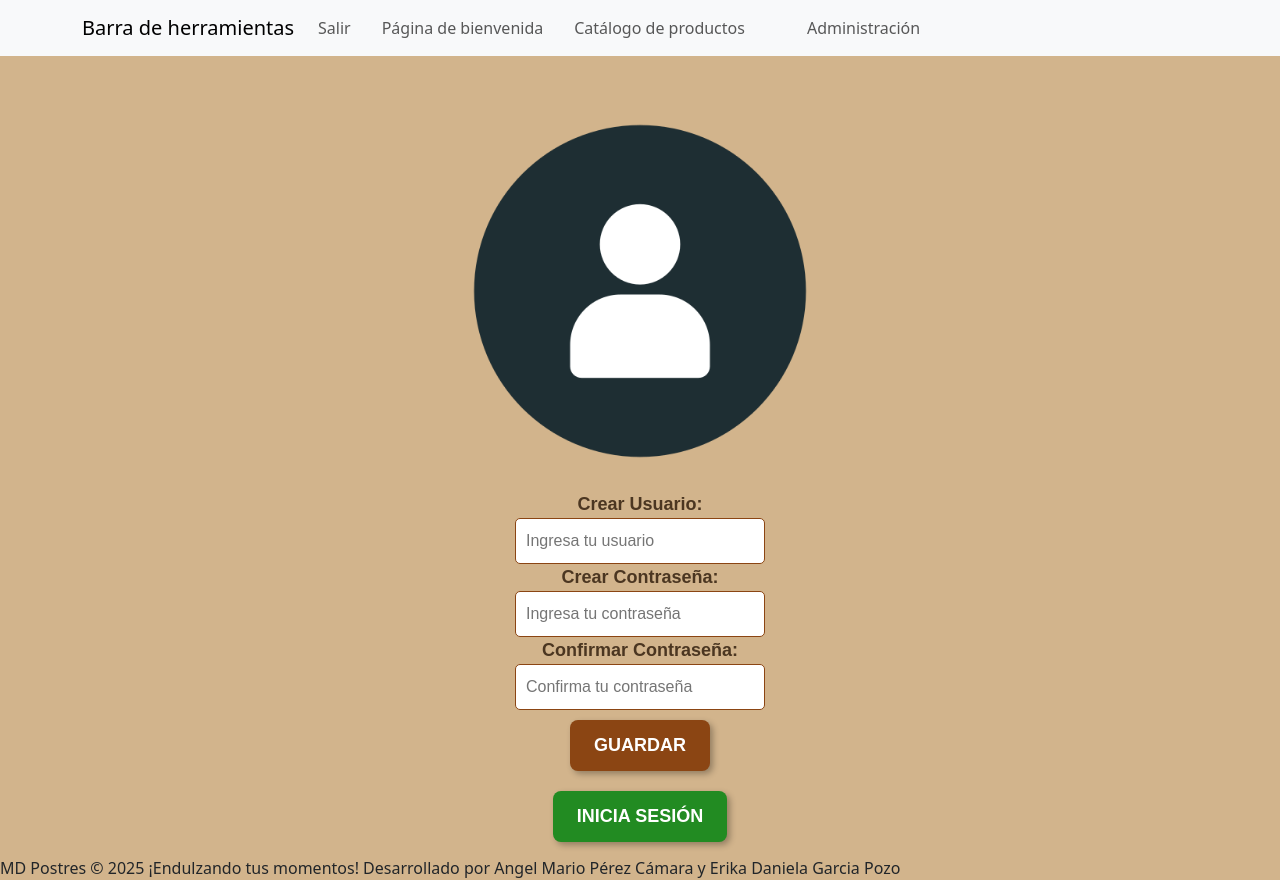
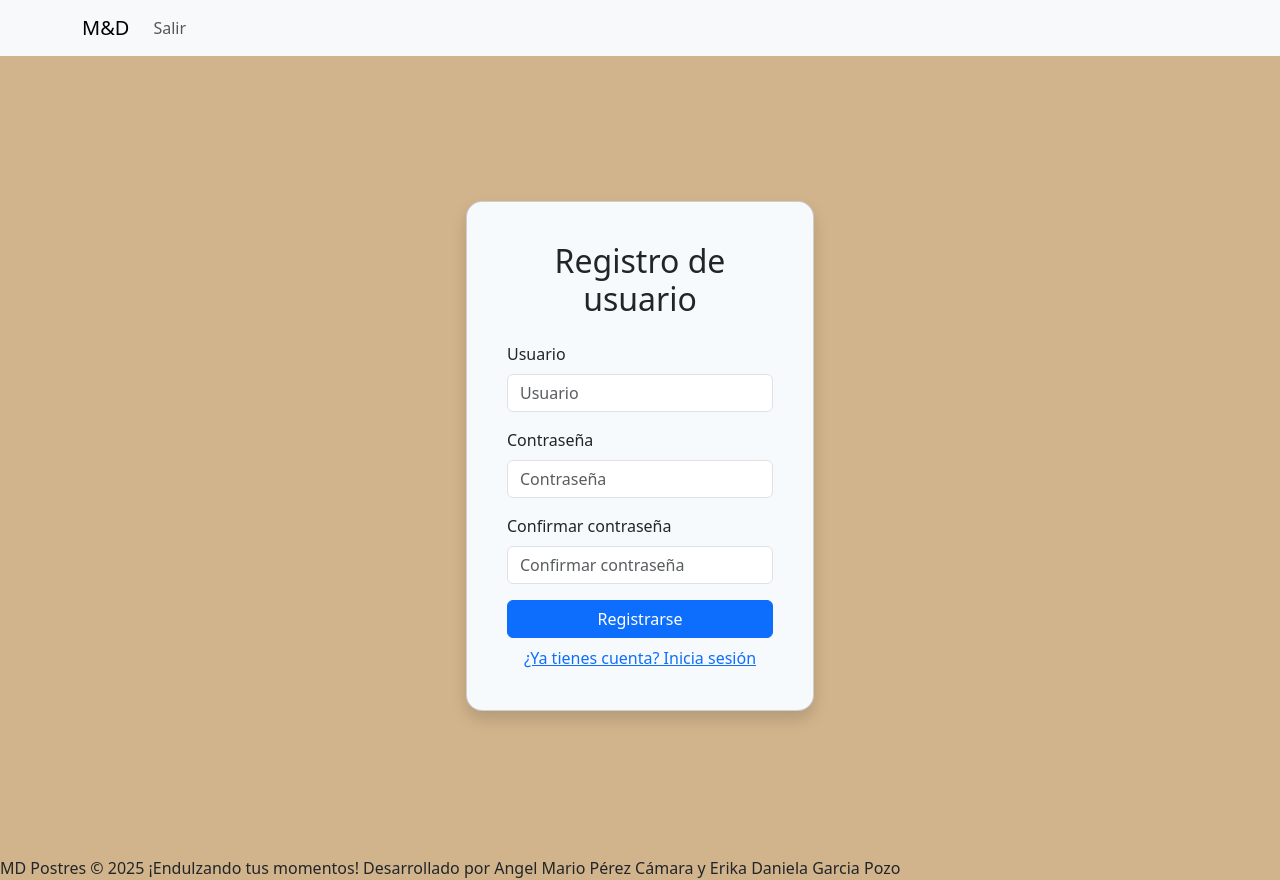
Before and after one commit to MarioCamara17/MD-Postres, a React (Create React App) app: page /registro in a window 1280 px wide. Built offline with nearby package versions, Linux system fonts and the light colour scheme.

Commit message:
login y registro de usuarios

```diff
--- a/src/api/index.js
+++ b/src/api/index.js
@@ -1 +1,2 @@
 export * from "./postres";
+export * from "./usuarios";
--- /dev/null
+++ b/src/api/usuarios.js
@@ -0,0 +1,11 @@
+import axios from "axios";
+
+const API_URL = "http://localhost:5000/api/usuario";
+
+export async function registrarUsuario(usuario, contrasena) {
+  return axios.post(`${API_URL}/registro`, { usuario, contrasena });
+}
+
+export async function loginUsuario(usuario, contrasena) {
+  return axios.post(`${API_URL}/login`, { usuario, contrasena });
+}
--- a/src/components/Inicio/Menu/Menu.js
+++ b/src/components/Inicio/Menu/Menu.js
@@ -8,13 +8,9 @@ export function Menu() {
     <div>
       <Navbar bg="light" data-bs-theme="light">
         <Container>
-          <Navbar.Brand as={Link} >Barra de herramientas</Navbar.Brand>
+          <Navbar.Brand as={Link} >M&D</Navbar.Brand>
           <Nav className="me-auto">
             <Link className="nav-link" to="/">Salir</Link>
-            <Link className="nav-link" to="/inicio">Página de bienvenida</Link>
-            <Link className="nav-link" to="/catalogo">Catálogo de productos</Link>
-            <Link className="nav-link" to="/registro"></Link>
-            <Link className="nav-link" to="/admon">Administración</Link>
           </Nav>
         </Container>
       </Navbar>
--- a/src/components/Login/Login.js
+++ b/src/components/Login/Login.js
@@ -1,108 +1,73 @@
-import React from "react";
-import { Link } from "react-router-dom";
-
+import React, { useState } from "react";
+import { Link, useNavigate } from "react-router-dom";
+import { loginUsuario } from "../../api/usuarios";
+import { Card, Button, Form, Alert, Container, Row, Col } from "react-bootstrap";
 
 export function Login() {
+  const [usuario, setUsuario] = useState("");
+  const [contrasena, setContrasena] = useState("");
+  const [error, setError] = useState("");
+  const navigate = useNavigate();
+
+  const handleLogin = async (e) => {
+    e.preventDefault();
+    setError("");
+    if (!usuario || !contrasena) {
+      setError("Por favor, llena todos los campos");
+      return;
+    }
+    try {
+      const res = await loginUsuario(usuario, contrasena);
+      if (res.data.rol === "admin") {
+        navigate("/admon");
+      } else if (res.data.rol === "usuario") {
+        navigate("/inicio");
+      }
+    } catch (err) {
+      setError("Usuario o contraseña incorrectos");
+    }
+  };
+
   return (
-    <div
-      style={{
-        //colores y diseño para las letras
-        textAlign: "center",
-        backgroundColor: "#D2B48C",
-        minHeight: "100vh",
-        display: "flex",
-        flexDirection: "column",
-        alignItems: "center",
-        justifyContent: "center",
-        fontFamily: '"Poppins", sans-serif',
-      }}
-    >
-      <img
-        src="/usuario.png"
-        alt="Logo" //para centrar la imagen
-        style={{
-          width: "400px",
-          marginTop: "30px",
-          borderRadius: "10px",
-        }}
-      />
-
-       <label style={{ fontSize: '18px', fontWeight: 'bold', display: 'block', color: '#4B3621' }}>
-          Usuario:
-        </label>
-        <input
-        maxLength={20}
-          type="text"
-          placeholder="Ingresa tu usuario"
-          style={{
-            padding: '10px',
-            fontSize: '16px',
-            width: '250px',
-            borderRadius: '5px',
-            border: '1px solid #8B4513'
-          }}
-        />
-          <label style={{ fontSize: '18px', fontWeight: 'bold', display: 'block', color: '#4B3621' }}>
-          Contraseña:
-        </label>
-        <input
-        maxLength={20}
-          type="password"
-          placeholder="Ingresa tu contraseña"
-          style={{
-            padding: '10px',
-            fontSize: '16px',
-            width: '250px',
-            borderRadius: '5px',
-            border: '1px solid #8B4513'
-          }}
-        />
-
-
-<Link to="/inicio">
-      <button
-        style={{
-          padding: "12px 24px",
-          fontSize: "18px",
-          fontWeight: "bold",
-          cursor: "pointer",
-          border: "none",
-          backgroundColor: "#8B4513",
-          color: "white",
-          borderRadius: "8px",
-          textTransform: "uppercase",
-          boxShadow: "3px 3px 6px rgba(0, 0, 0, 0.3)",
-          transition: "background-color 0.3s ease, transform 0.2s",
-          margin: "10px",
-        }}
-        onMouseOver={(e) => (e.target.style.backgroundColor = "#A0522D")}
-        onMouseOut={(e) => (e.target.style.backgroundColor = "#8B4513")}
-      >
-        Ingresar
-      </button> </Link>
-
-     <Link to="/registro">
-      <button
-        style={{
-          padding: "12px 24px",
-          fontSize: "18px",
-          fontWeight: "bold",
-          cursor: "pointer",
-          border: "none",
-          backgroundColor: "#228B22",
-          color: "white",
-          borderRadius: "8px",
-          textTransform: "uppercase",
-          boxShadow: "3px 3px 6px rgba(0, 0, 0, 0.3)",
-          transition: "background-color 0.3s ease, transform 0.2s",
-          margin: "10px",
-        }}
-        onMouseOver={(e) => (e.target.style.backgroundColor = "#2E8B57")}
-        onMouseOut={(e) => (e.target.style.backgroundColor = "#228B22")}
-      >
-        Registrarse
-      </button>
-      </Link>
-    </div>
+    <Container className="d-flex align-items-center justify-content-center min-vh-100">
+      <Row className="w-100 justify-content-center">
+        <Col xs={12} sm={8} md={6} lg={4}>
+          <Card className="shadow p-4" style={{ background: "#f7fafc", borderRadius: "16px" }}>
+            <Card.Body>
+              <h2 className="mb-4 text-center">Iniciar Sesión</h2>
+              <Form onSubmit={handleLogin}>
+                {error && <Alert variant="danger">{error}</Alert>}
+                <Form.Group className="mb-3">
+                  <Form.Label>Usuario</Form.Label>
+                  <Form.Control
+                    type="text"
+                    value={usuario}
+                    onChange={(e) => setUsuario(e.target.value)}
+                    placeholder="Ingresa tu usuario"
+                    maxLength={20}
+                  />
+                </Form.Group>
+                <Form.Group className="mb-3">
+                  <Form.Label>Contraseña</Form.Label>
+                  <Form.Control
+                    type="password"
+                    value={contrasena}
+                    onChange={(e) => setContrasena(e.target.value)}
+                    placeholder="Ingresa tu contraseña"
+                    maxLength={20}
+                  />
+                </Form.Group>
+                <Button type="submit" variant="primary" className="w-100 mb-2">
+                  Ingresar
+                </Button>
+                <div className="text-center">
+                  <Link to="/registro">¿No tienes cuenta? Regístrate</Link>
+                </div>
+              </Form>
+            </Card.Body>
+          </Card>
+        </Col>
+      </Row>
+    </Container>
   );
 }
--- a/src/components/Registro/Registro.js
+++ b/src/components/Registro/Registro.js
@@ -1,122 +1,88 @@
-import React from 'react'
-import { Link } from "react-router-dom";
+import React, { useState } from "react";
+import { useNavigate, Link } from "react-router-dom";
+import { registrarUsuario } from "../../api/usuarios";
+import { Card, Button, Form, Alert, Container, Row, Col } from "react-bootstrap";
+
 export function Registro() {
+  const [usuario, setUsuario] = useState("");
+  const [contrasena, setContrasena] = useState("");
+  const [confirmar, setConfirmar] = useState("");
+  const [error, setError] = useState("");
+  const [exito, setExito] = useState("");
+  const navigate = useNavigate();
+
+  const handleRegistro = async (e) => {
+    e.preventDefault();
+    setError("");
+    setExito("");
+    if (!usuario || !contrasena || !confirmar) {
+      setError("Por favor, llena todos los campos");
+      return;
+    }
+    if (contrasena !== confirmar) {
+      setError("Las contraseñas no coinciden");
+      return;
+    }
+    try {
+      await registrarUsuario(usuario, contrasena);
+      setExito("Usuario registrado correctamente");
+      setTimeout(() => navigate("/"), 1500);
+    } catch (err) {
+      setError("El usuario ya existe o hubo un error");
+    }
+  };
+
   return (
- <div
-    style={{
-      //colores y diseño para las letras
-      textAlign: "center",
-      backgroundColor: "#D2B48C",
-      minHeight: "100vh",
-      display: "flex",
-      flexDirection: "column",
-      alignItems: "center",
-      justifyContent: "center",
-      fontFamily: '"Poppins", sans-serif',
-    }}
-  >
-    <img
-      src="/usuario.png"
-      alt="Logo" //para centrar la imagen
-      style={{
-        width: "400px",
-        marginTop: "30px",
-        borderRadius: "10px",
-      }}
+    <Container className="d-flex align-items-center justify-content-center min-vh-100">
+      <Row className="w-100 justify-content-center">
+        <Col xs={12} sm={8} md={6} lg={4}>
+          <Card className="shadow p-4" style={{ background: "#f7fafc", borderRadius: "16px" }}>
+            <Card.Body>
+              <h2 className="mb-4 text-center">Registro de usuario</h2>
+              <Form onSubmit={handleRegistro}>
+                {error && <Alert variant="danger">{error}</Alert>}
+                {exito && <Alert variant="success">{exito}</Alert>}
+                <Form.Group className="mb-3">
+                  <Form.Label>Usuario</Form.Label>
+                  <Form.Control
+                    type="text"
+                    value={usuario}
+                    onChange={(e) => setUsuario(e.target.value)}
+                    placeholder="Usuario"
+                    maxLength={20}
                   />
-
-     <label style={{ fontSize: '18px', fontWeight: 'bold', display: 'block', color: '#4B3621' }}>
-        Crear Usuario:
-      </label>
-      <input
-        type="text"
-        placeholder="Ingresa tu usuario"
-        minLength={8}
+                </Form.Group>
+                <Form.Group className="mb-3">
+                  <Form.Label>Contraseña</Form.Label>
+                  <Form.Control
+                    type="password"
+                    value={contrasena}
+                    onChange={(e) => setContrasena(e.target.value)}
+                    placeholder="Contraseña"
                     maxLength={20}
-        style={{
-          padding: '10px',
-          fontSize: '16px',
-          width: '250px',
-          borderRadius: '5px',
-          border: '1px solid #8B4513'
-        }}
                   />
-        <label style={{ fontSize: '18px', fontWeight: 'bold', display: 'block', color: '#4B3621' }}>
-        Crear Contraseña:
-      </label>
-      <input
+                </Form.Group>
+                <Form.Group className="mb-3">
+                  <Form.Label>Confirmar contraseña</Form.Label>
+                  <Form.Control
                     type="password"
-        placeholder="Ingresa tu contraseña"
-        minLength={8}
+                    value={confirmar}
+                    onChange={(e) => setConfirmar(e.target.value)}
+                    placeholder="Confirmar contraseña"
                     maxLength={20}
-        style={{
-          padding: '10px',
-          fontSize: '16px',
-          width: '250px',
-          borderRadius: '5px',
-          border: '1px solid #8B4513'
-        }}
                   />
-      <label style={{ fontSize: '18px', fontWeight: 'bold', display: 'block', color: '#4B3621' }}>
-        Confirmar Contraseña:
-      </label>
-      <input
-        type="password"
-        placeholder="Confirma tu contraseña"
-        minLength={8}
-        maxLength={20}
-        style={{
-          padding: '10px',
-          fontSize: '16px',
-          width: '250px',
-          borderRadius: '5px',
-          border: '1px solid #8B4513'
-        }}
-      />
-
-
-<Link to="/">
-    <button
-      style={{
-        padding: "12px 24px",
-        fontSize: "18px",
-        fontWeight: "bold",
-        cursor: "pointer",
-        border: "none",
-        backgroundColor: "#8B4513",
-        color: "white",
-        borderRadius: "8px",
-        textTransform: "uppercase",
-        boxShadow: "3px 3px 6px rgba(0, 0, 0, 0.3)",
-        transition: "background-color 0.3s ease, transform 0.2s",
-        margin: "10px",
-      }}
-      onMouseOver={(e) => (e.target.style.backgroundColor = "#A0522D")}
-      onMouseOut={(e) => (e.target.style.backgroundColor = "#8B4513")}
-    >
-      Guardar
-    </button> </Link>
-
-   <Link to="/">
-    <button
-      style={{
-        padding: "12px 24px",
-        fontSize: "18px",
-        fontWeight: "bold",
-        cursor: "pointer",
-        border: "none",
-        backgroundColor: "#228B22",
-        color: "white",
-        borderRadius: "8px",
-        textTransform: "uppercase",
-        boxShadow: "3px 3px 6px rgba(0, 0, 0, 0.3)",
-        transition: "background-color 0.3s ease, transform 0.2s",
-        margin: "10px",
-      }}
-      onMouseOver={(e) => (e.target.style.backgroundColor = "#2E8B57")}
-      onMouseOut={(e) => (e.target.style.backgroundColor = "#228B22")}
-    >
-     Inicia Sesión
-    </button>
-    </Link></div>
-  )}
+                </Form.Group>
+                <Button type="submit" variant="primary" className="w-100 mb-2">
+                  Registrarse
+                </Button>
+                <div className="text-center">
+                  <Link to="/">¿Ya tienes cuenta? Inicia sesión</Link>
+                </div>
+              </Form>
+            </Card.Body>
+          </Card>
+        </Col>
+      </Row>
+    </Container>
+  );
+}
```
Lines whose indentation alone changed are shown as unchanged.
